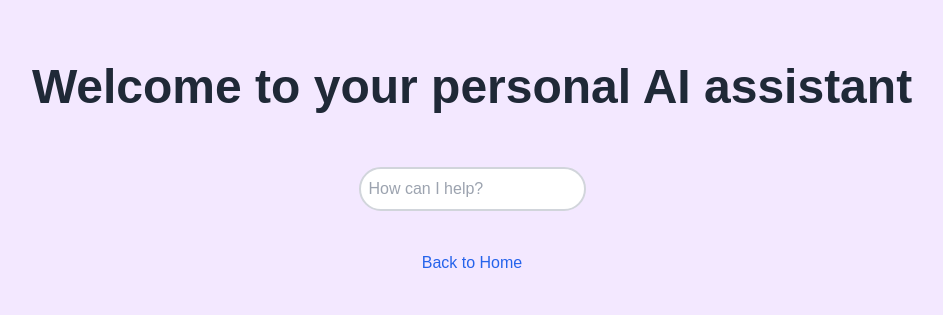
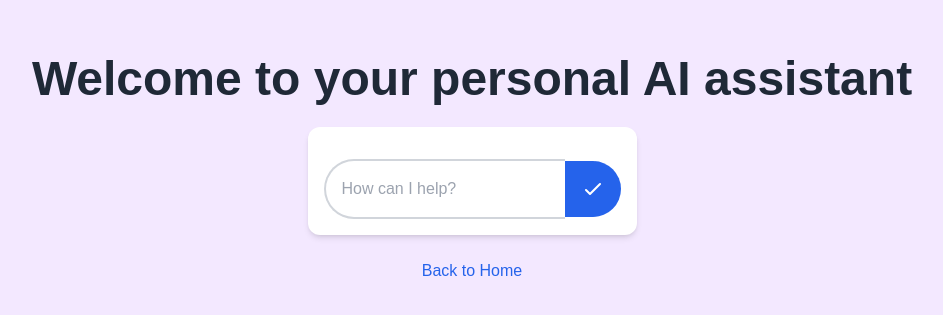
Before and after one commit to adam-knight1/BoredomBusterFrontEnd, a Next.js app: page /chat-bot in a window 1280 px wide. Shown: the part 231-546 px from the top of the page, without its empty margins (168-1111 px from the left). Built offline with nearby package versions, Linux system fonts and the light colour scheme.

Commit message:
Added class documentation and inline comments to ChatBot component class

```diff
--- a/components/ChatBot.tsx
+++ b/components/ChatBot.tsx
@@ -1,23 +1,32 @@
+// ChatBot.js
+// This component implements a chat interface where users can interact with an AI assistant.
+// It captures user input, sends it to the AI backend, and displays the AI's response.
+
 import React, { useState } from 'react';
 
+// Defining the structure for chat messages
 interface ChatMessage {
   role: 'user' | 'assistant';
   content: string;
 }
 
 const ChatBot = () => {
-  const [messages, setMessages] = useState<ChatMessage[]>([]);
-  const [input, setInput] = useState('');
+  const [messages, setMessages] = useState<ChatMessage[]>([]); // State to keep track of conversation
+  const [input, setInput] = useState(''); // State for user's input
 
+      // Function to handle sending messages
   const sendMessage = async () => {
     if (!input.trim()) return; // Prevent sending empty messages
 
+    // Adding user's message to messages array
     const userMessage: ChatMessage = { role: 'user', content: input };
     setMessages((prevMessages) => [...prevMessages, userMessage]);
 
+    // Set base URL from environment or fallback to localhost
     const baseURL = process.env.NEXT_PUBLIC_API_BASE_URL || 'http://localhost:8080'; //backend running on 8080
 
     try {
+      // Sending the message to the backend API
       const response = await fetch(`${baseURL}/api/chat/ask`, {
         method: 'POST',
         headers: {
@@ -26,6 +35,7 @@ const ChatBot = () => {
         body: JSON.stringify({ message: input }),
       });
 
+      // Checking for successful response
       if (!response.ok) {
         const errorData = await response.text(); // read text first
         console.error('Error response:', errorData);
@@ -33,6 +43,7 @@ const ChatBot = () => {
         throw new Error('Failed to fetch response from API');
       }
 
+    // Parsing JSON response and adding AI's response to the messages array
       const data = await response.json();
       const botResponse: ChatMessage = {
         role: 'assistant',
@@ -41,6 +52,7 @@ const ChatBot = () => {
       setMessages((prevMessages) => [...prevMessages, botResponse]);
     } catch (error) {
       console.error('Error:', error);
+       // Provide feedback in case of error
       setMessages((prevMessages) => [
         ...prevMessages,
         { role: 'assistant', content: "Sorry, I couldn't process your request." }
@@ -50,30 +62,34 @@ const ChatBot = () => {
     setInput(''); // Clearing the input field
   };
 
+    // Rendering the chat interface
+    return (
+        <div className="p-4 max-w-md mx-auto bg-white rounded-xl shadow-md">
+          <div className="mb-4 space-y-2 overflow-y-auto max-h-80 scroll-smooth" style={{ maxHeight: '50vh' }}>
 
-  return (
-    <div className="p-4 max-w-md mx-auto">
-      <div className="mb-4">
-        {messages.map((msg, index) => (
-          <div key={index} className={`p-2 ${msg.role === 'user' ? 'text-right' : 'text-left'}`}>
-            <span className={`inline-block rounded-lg p-2 ${msg.role === 'user' ? 'bg-blue-500 text-white' : 'bg-gray-200'}`}>
-              {msg.content}
-            </span>
           </div>
-        ))}
-      </div>
-      <form onSubmit={(e) => { e.preventDefault(); sendMessage(); }}>
+          <form onSubmit={(e) => { e.preventDefault(); sendMessage(); }} className="flex items-center">
             <input
               type="text"
               value={input}
               onChange={(e) => setInput(e.target.value)}
               placeholder="How can I help?"
-          className="w-full p-2 rounded-full border-2 border-gray-300 focus:border-blue-500 focus:outline-none"
-          autoComplete="on"
+              className="flex-grow p-4 rounded-l-full border-2 border-r-0 border-gray-300 focus:ring-2 focus:ring-blue-600 focus:outline-none"
+              autoComplete="off"
             />
+            <button
+              type="submit"
+              className="bg-blue-600 text-white rounded-r-full p-4 hover:bg-blue-700 focus:outline-none"
+            >
+
+              <svg xmlns="http://www.w3.org/2000/svg" className="h-6 w-6" fill="none" viewBox="0 0 24 24" stroke="currentColor">
+                <path strokeLinecap="round" strokeLinejoin="round" strokeWidth="2" d="M5 13l4 4L19 7" />
+              </svg>
+            </button>
           </form>
         </div>
       );
   };
 
+
 export default ChatBot;
```
Lines whose indentation alone changed are shown as unchanged.
